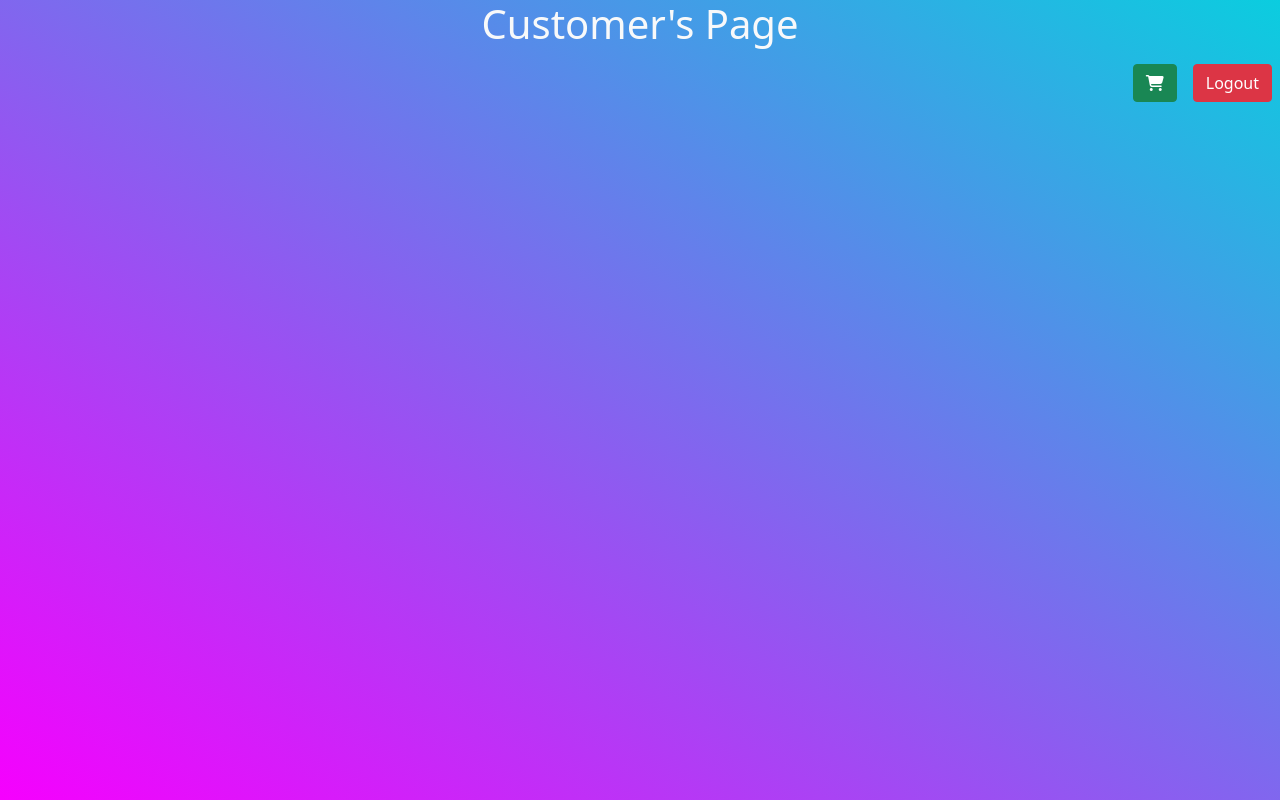
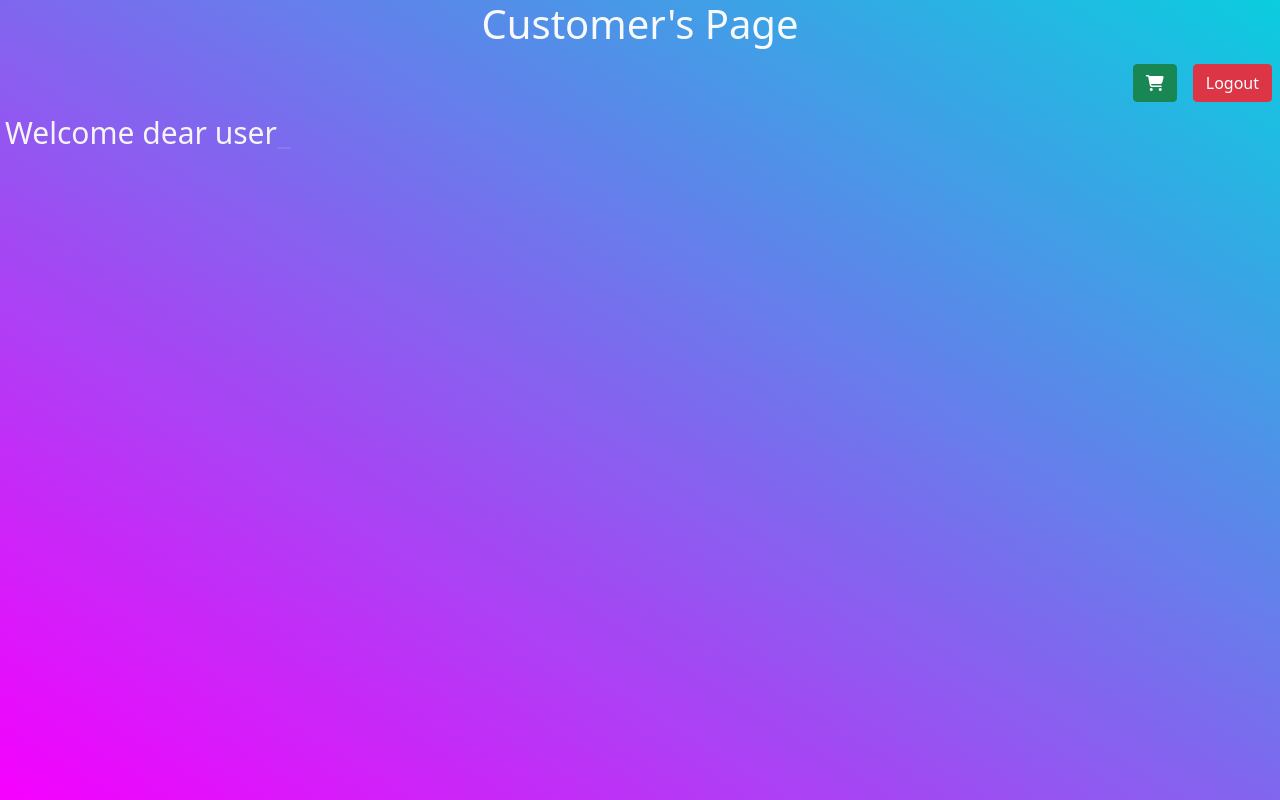
Before and after one commit to JawwadAhsan382/Store, a plain HTML site: page customerDash.html in a window 1280 px wide. Drawn offline with nearby package versions, Linux system fonts and the light colour scheme; some packages are replaced by stand-ins of ours; no server answers; a script that the page names is missing.

Commit message:
animate.css used

```diff
--- a/app.js
+++ b/app.js
@@ -118,7 +118,8 @@ else if(A==true && C==true){
       id=uid
       if(location.pathname.endsWith('/adminDash.html')){
         readData()
-      }else{
+      }
+      if(location.pathname.endsWith('/customerDash.html')){
         customerRead()
       }
     } else {
@@ -681,9 +682,17 @@ if(getAdminBody){
     })
   }
   }
-  // readData()
 }
 if(getCustomerBody){
+  const typed=new Typed('#elemen',{
+    strings:["Welcome dear user",'Delicious food near your town','Order now'],
+    typeSpeed:50,
+    fadeOut:true,
+    backDelay:1000,
+    startDelay:3000,
+    loop:false,
+    cursorChar:'<span class="cursor">_</span>',
+  })
   getLout.addEventListener('click',()=>{
     localStorage.clear()
     signOut(auth).then(()=>{
--- a/customerDash.html
+++ b/customerDash.html
@@ -7,9 +7,10 @@
     <link href="https://cdn.jsdelivr.net/npm/bootstrap@5.0.2/dist/css/bootstrap.min.css" rel="stylesheet" integrity="sha384-EVSTQN3/azprG1Anm3QDgpJLIm9Nao0Yz1ztcQTwFspd3yD65VohhpuuCOmLASjC" crossorigin="anonymous">
     <link rel="stylesheet" href="style.css">
     <link rel="stylesheet" href="https://cdnjs.cloudflare.com/ajax/libs/font-awesome/6.7.2/css/all.min.css">
+    <link rel="stylesheet" href="https://cdnjs.cloudflare.com/ajax/libs/animate.css/4.1.1/animate.min.css">
 </head>
 <body id="customerbody">
-    <h1 class="text-center text-light">Customer's Page</h1>
+    <h1 class="text-center text-light animate__animated animate__zoomInLeft">Customer's Page</h1>
     <div class="d-flex justify-content-end align-items-center p-2 gap-2"><button type="button" class="btn btn-success position-relative me-2" data-bs-toggle="modal" data-bs-target="#staticBackdrop">
       <i class="fa-solid fa-cart-shopping"></i>
       <span class="position-absolute top-0 start-100 translate-middle badge rounded-pill bg-danger" id="pill">0<span class="visually-hidden">unread messages</span>
@@ -30,6 +31,7 @@
       </div>
     </div>
   </div>
+  <p id="elemenP">  <span id="elemen"></span>
   <div id="customercontainer" class="d-flex flex-wrap justify-content-evenly"></div>
     <script src="https://cdn.jsdelivr.net/npm/bootstrap@5.0.2/dist/js/bootstrap.bundle.min.js" integrity="sha384-MrcW6ZMFYlzcLA8Nl+NtUVF0sA7MsXsP1UyJoMp4YLEuNSfAP+JcXn/tWtIaxVXM" crossorigin="anonymous"></script>
     <script src="https://cdn.jsdelivr.net/npm/sweetalert2@11"></script>
--- a/style.css
+++ b/style.css
@@ -16,6 +16,14 @@
     margin-bottom: 50px;
 }
 #element,.cursor{
+    font-size: 30px;
+    color: whitesmoke;
+}
+#elemenP{
+    margin-left: 5px;
+    margin-bottom: 50px;
+}
+#elemen,.cursor{
     font-size: 30px;
     color: whitesmoke;
 }
```
